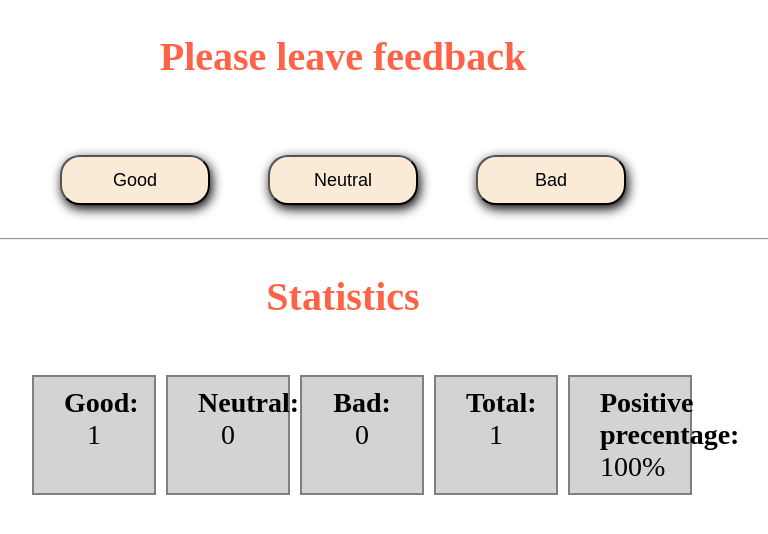
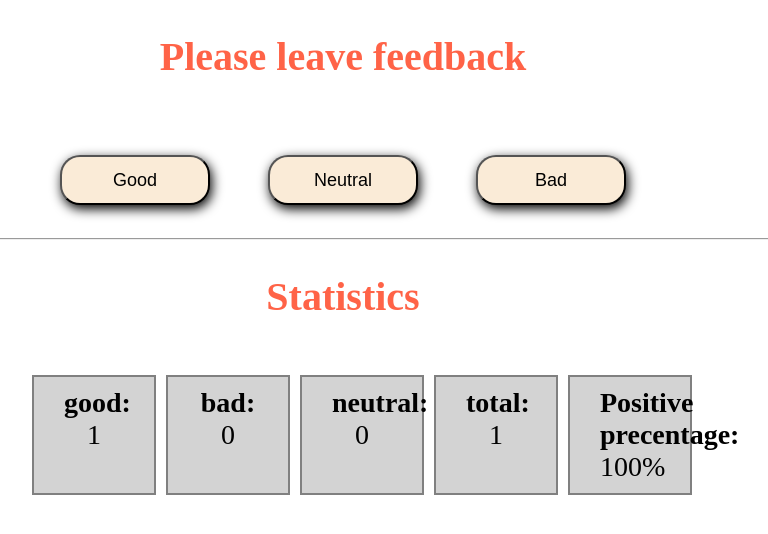
Before and after one commit to sepaev/goit-react-hw-02-feedback, a React (Create React App) app: page / in a window 1280 px wide. Both pictures are taken after a click on the button "Good". Shown: the top 534 px of the page, without its empty margins (297-1065 px from the left). Built offline with nearby package versions, Linux system fonts and the light colour scheme.

Commit message:
chsnge stats

```diff
--- a/src/components/Statistics/Statistics.jsx
+++ b/src/components/Statistics/Statistics.jsx
@@ -2,39 +2,27 @@ import PropTypes from "prop-types";
 import { ItemLi, ItemP, ListDiv, NameSpan } from "./Statistics.styled";
 import Notification from "../Notification/Notification";
 
-const Statistics = ({ good, neutral, bad, total, positivePercentage }) => {
+const Statistics = (props) => {
+  const stats = Object.keys(props);
   return (
     <>
-      {total > 0 && (
+      {props.total > 0 && (
         <ListDiv>
-          <ItemLi key="1">
-            <ItemP>
-              Good: <NameSpan>{good}</NameSpan>
-            </ItemP>
-          </ItemLi>
-          <ItemLi key="2">
-            <ItemP>
-              Neutral: <NameSpan>{neutral}</NameSpan>
-            </ItemP>
-          </ItemLi>
-          <ItemLi key="3">
-            <ItemP>
-              Bad: <NameSpan>{bad}</NameSpan>
-            </ItemP>
-          </ItemLi>
-          <ItemLi key="4">
-            <ItemP>
-              Total: <NameSpan>{total}</NameSpan>
-            </ItemP>
-          </ItemLi>
-          <ItemLi key="5">
-            <ItemP>
-              Positive precentage: <NameSpan>{positivePercentage}%</NameSpan>
-            </ItemP>
-          </ItemLi>
+          {stats.map((stat) => (
+            <ItemLi key={stat}>
+              <ItemP>
+                {stat !== "positivePercentage" ? stat : "Positive precentage"}
+                {": "}
+                <NameSpan>
+                  {props[stat]}
+                  {stat === "positivePercentage" && "%"}
+                </NameSpan>
+              </ItemP>
+            </ItemLi>
+          ))}
         </ListDiv>
       )}
-      {total === 0 && <Notification message="No feedback" />}
+      {props.total === 0 && <Notification message="No feedback" />}
     </>
   );
 };
```
